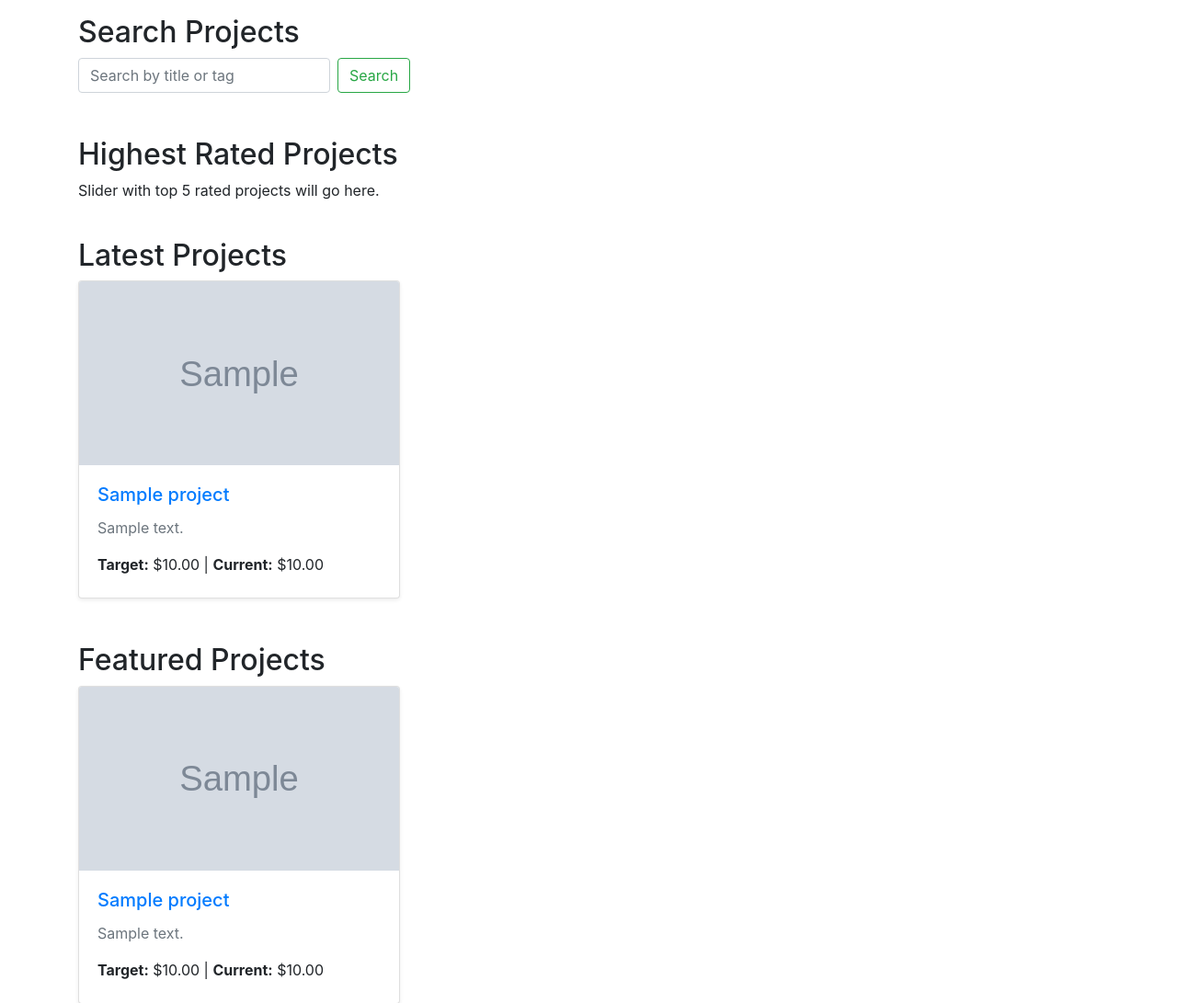
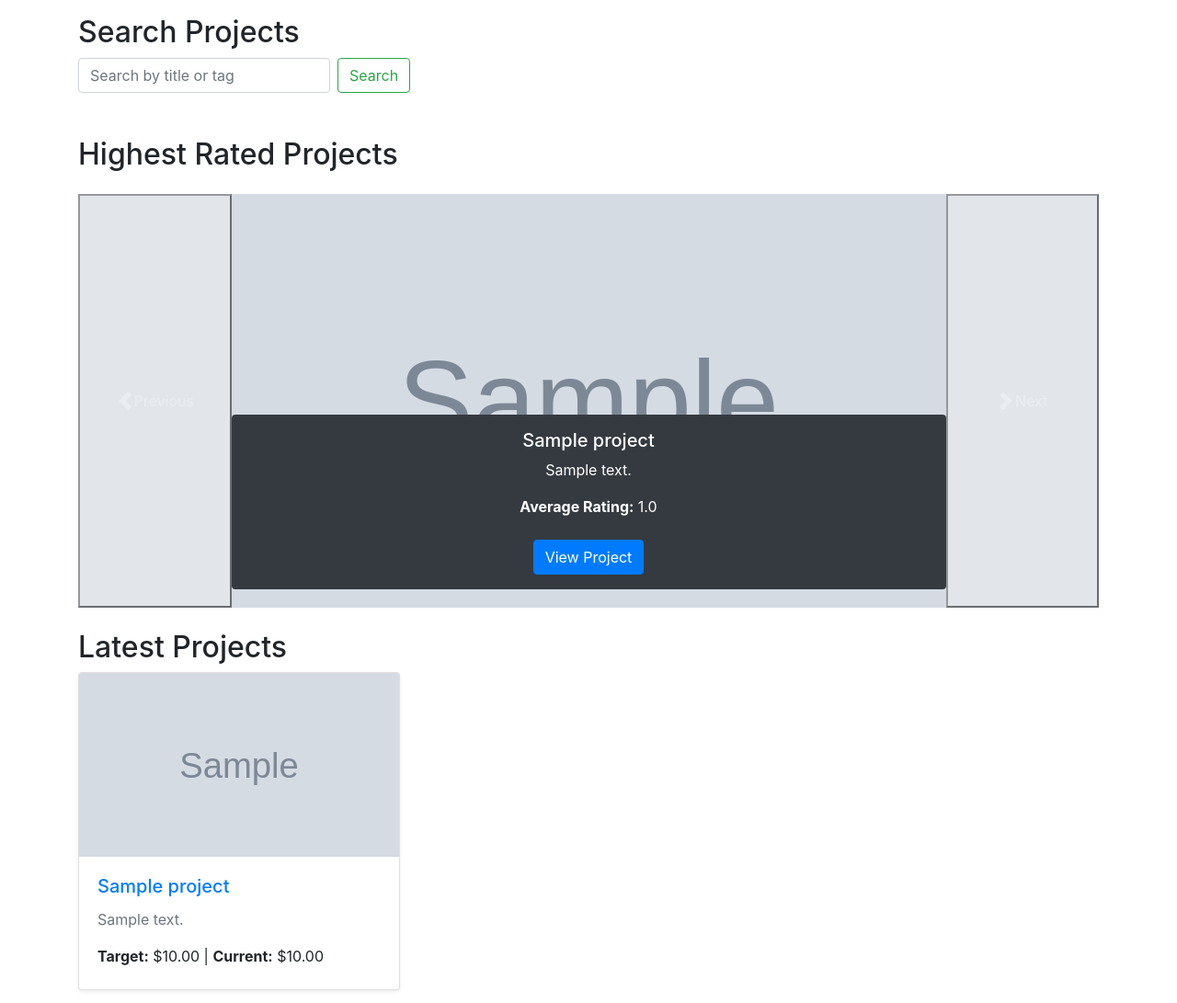
Before and after one commit to rafatgom3a/crowdfunding-platform, a Django app: page / in a window 1280 px wide. Shown: the part 428-1519 px from the top of the page at 92% size. Run offline with Django 5.2, Linux system fonts and the light colour scheme; tables that the repository leaves empty hold one stand-in row (values such as "Sample post"); grey boxes marked "Sample" are stand-in pictures; some libraries are stand-ins or nearby versions.

Commit message:
Adding top rated projects to home page

```diff
--- a/projects/templates/projects/home.html
+++ b/projects/templates/projects/home.html
@@ -25,13 +25,51 @@
     </div>
 </div>
 
-{# Placeholder sections for homepage content as per requirements #}
 <div class="row mt-5">
     <div class="col-md-12">
-        <h2>Highest Rated Projects</h2>
-        <p>Slider with top 5 rated projects will go here.</p>
+        <h2 class="mb-4">Highest Rated Projects</h2>
+
+        {% if top_rated_projects %}
+        <div id="topRatedCarousel" class="carousel slide position-relative" data-bs-ride="carousel">
+            <div class="carousel-inner">
+                {% for project in top_rated_projects %}
+                <div class="carousel-item {% if forloop.first %}active{% endif %}">
+                    <div class="card border-0">
+                        {% if project.project_images.all %}
+                        <div class="position-relative">
+                            <img src="{{ project.project_images.all.0.image.url }}"
+                                 class="d-block w-100"
+                                 style="height: 450px; object-fit: cover;"
+                                 alt="{{ project.title }}">
+                            <div class="carousel-caption d-none d-md-block bg-dark bg-opacity-50 rounded p-3">
+                                <h5>{{ project.title }}</h5>
+                                <p>{{ project.description|truncatewords:20 }}</p>
+                                <p><strong>Average Rating:</strong> {{ project.avg_rating|floatformat:1 }}</p>
+                                <a href="{% url 'projects:detail' project.id %}" class="btn btn-primary mt-2">View Project</a>
+                            </div>
+                        </div>
+                        {% endif %}
+                    </div>
+                </div>
+                {% endfor %}
+            </div>
+
+            <!-- Navigation Arrows -->
+            <button class="carousel-control-prev" type="button" data-bs-target="#topRatedCarousel" data-bs-slide="prev">
+                <span class="carousel-control-prev-icon" aria-hidden="true"></span>
+                <span class="visually-hidden">Previous</span>
+            </button>
+            <button class="carousel-control-next" type="button" data-bs-target="#topRatedCarousel" data-bs-slide="next">
+                <span class="carousel-control-next-icon" aria-hidden="true"></span>
+                <span class="visually-hidden">Next</span>
+            </button>
+        </div>
+        {% else %}
+        <div class="alert alert-info">No top-rated projects found.</div>
+        {% endif %}
     </div>
 </div>
+
 <div class="row mt-4">
     <div class="col-md-12">
         <h2>Latest Projects</h2>
--- a/projects/views.py
+++ b/projects/views.py
@@ -12,15 +12,21 @@
 
 
 from django.shortcuts import get_object_or_404, redirect, render
+from categories.models import Category
+from django.db.models import Avg
 
-from categories.models import Category
 
 def home_view(request):
+    top_rated_projects = Project.objects.filter(is_active=True)\
+    .annotate(avg_rating=Avg('ratings__value'))\
+    .order_by('-avg_rating')[:5]
+
     latest_projects = Project.objects.filter(is_active=True).order_by('-start_time')[:5]
     featured_projects = Project.objects.filter(is_active=True, featuredproject__isnull=False).order_by('-start_time')[:5]
     categories = Category.objects.all()
     context = {
         'title': 'Homepage',
+        'top_rated_projects': top_rated_projects,
         'latest_projects': latest_projects,
         'featured_projects': featured_projects,
         'categories': categories,
--- a/templates/base.html
+++ b/templates/base.html
@@ -5,6 +5,7 @@
     <meta name="viewport" content="width=device-width, initial-scale=1, shrink-to-fit=no">
     <link rel="stylesheet" href="https://stackpath.bootstrapcdn.com/bootstrap/4.5.2/css/bootstrap.min.css">
     <title>{% block title %}Crowdfunding Platform{% endblock %}</title>
+    <script src="https://cdn.jsdelivr.net/npm/bootstrap@5.3.3/dist/js/bootstrap.bundle.min.js"></script>
     {% block extra_head %}{% endblock %}
 </head>
 <body>
```
